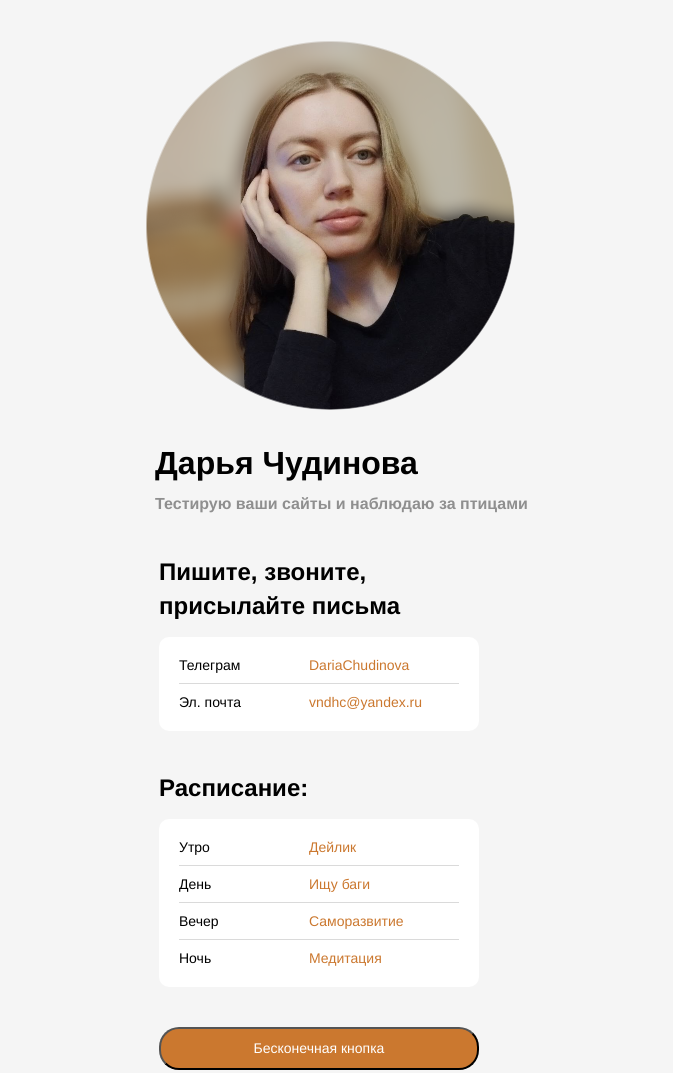
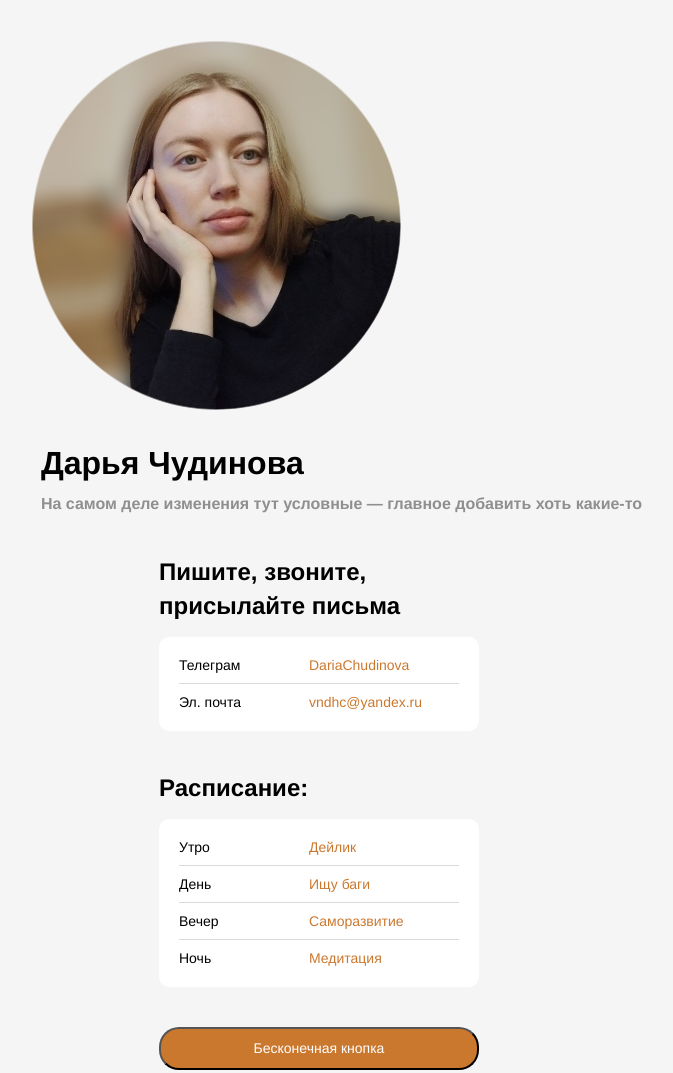
Before and after one commit to xellbyy/cv, a plain HTML site: page index.html in a window 1280 px wide. Shown: the whole page, without its empty margins (321-994 px from the left). Drawn offline with Linux system fonts and the light colour scheme.

Commit message:
изменение заголовка

```diff
--- a/index.html
+++ b/index.html
@@ -14,7 +14,7 @@
     <header class="header">
       <img src="./ava.png" alt="avatar" class="header__avatar" />
       <h1 class="header__title"   >Дарья Чудинова</h1>
-      <h3 class="header__subtitle">Тестирую ваши сайты и наблюдаю за птицами</h3>
+      <h3 class="header__subtitle">На самом деле изменения тут условные — главное добавить хоть какие-то</h3>
 
     </header>
     <main>
```
